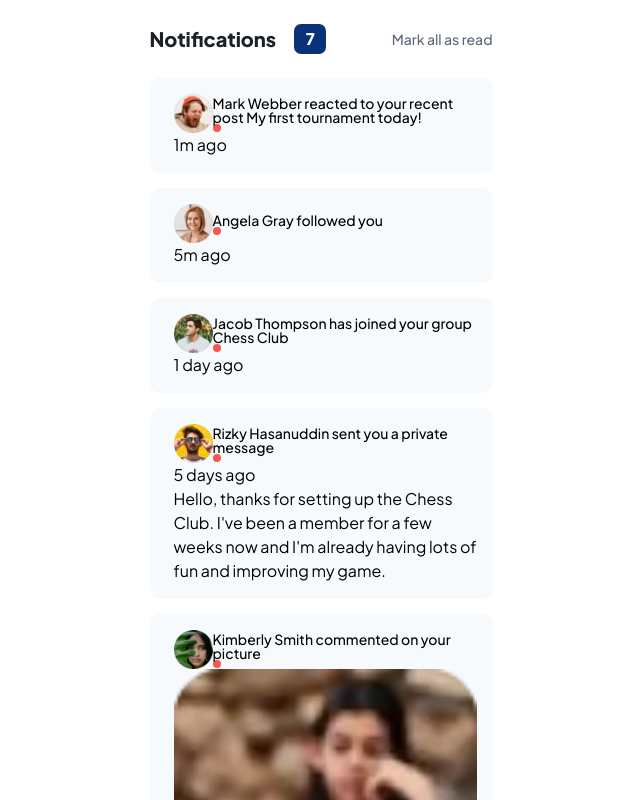
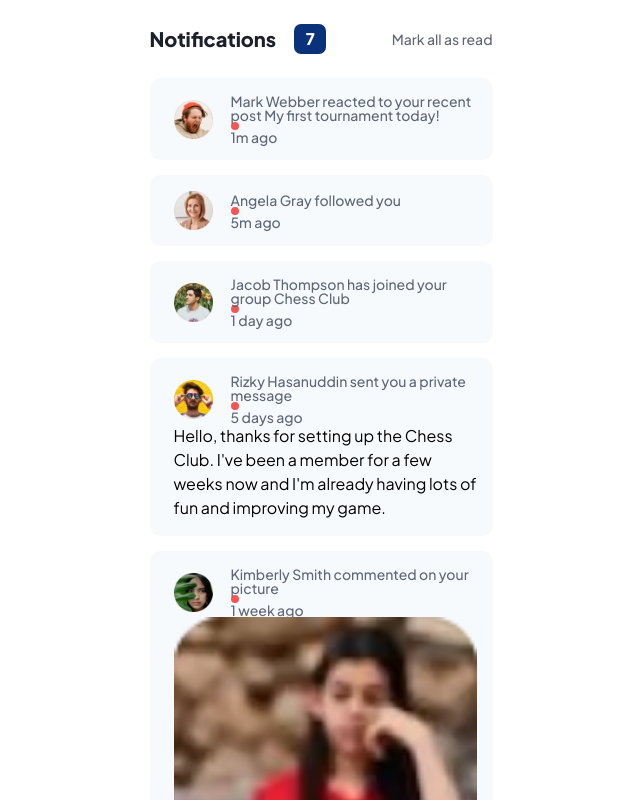
Before and after one commit to LEVANIKAPANADZE/Notification-Page, a React (Vite) app: page / in a window 1280 px wide. Shown: the top 800 px of the page, without its empty margins (319-959 px from the left). Built offline with nearby package versions, Linux system fonts and the light colour scheme; a web font is replaced by a local one.

Commit message:
Added color for span

```diff
--- a/src/components/notification.jsx
+++ b/src/components/notification.jsx
@@ -27,20 +27,21 @@ export default function Notification({
         <img
           src={notification.profilePic}
           alt="Profile picture"
-          className="w-[39px] h-[39px]"
+          className="w-[39px] h-[39px] mr-[18px]"
         />
-        <span className="font-medium text-[14px] leading-[100%]">
+        <span className="font-medium text-[14px] leading-[100%] text-[#5E6778]">
           <span>{notification.username}</span> {notification.action}{" "}
           {notification.post ? <span>{notification.post}</span> : null}
           {notification.groupName ? (
             <span>{notification.groupName}</span>
           ) : null}{" "}
           {!notification.isRead ? <div className="circle"></div> : null}
+          <span>{notification.time}</span>
         </span>
       </div>
 
       {notification.userPicture ? <img src={notification.userPicture} /> : null}
-      <span>{notification.time}</span>
+
       {notification.text ? (
         <span className="text">{notification.text}</span>
       ) : null}
```
